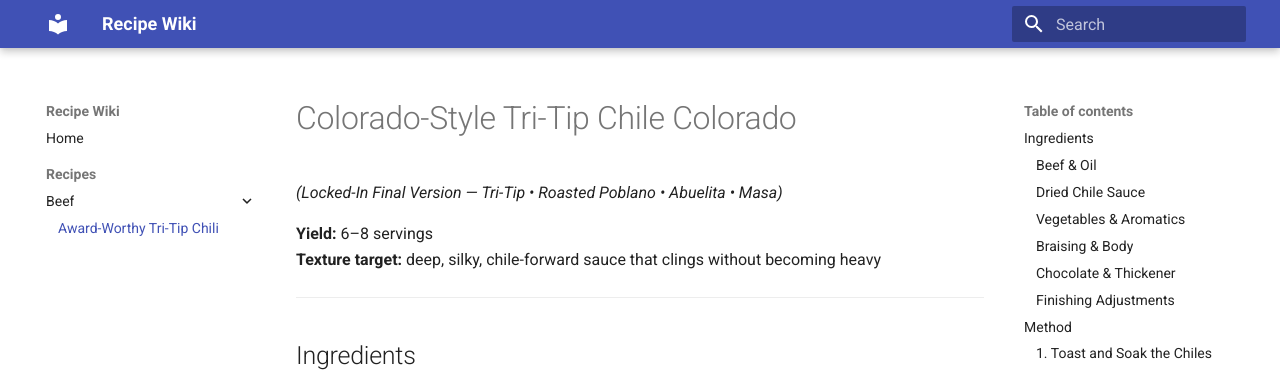
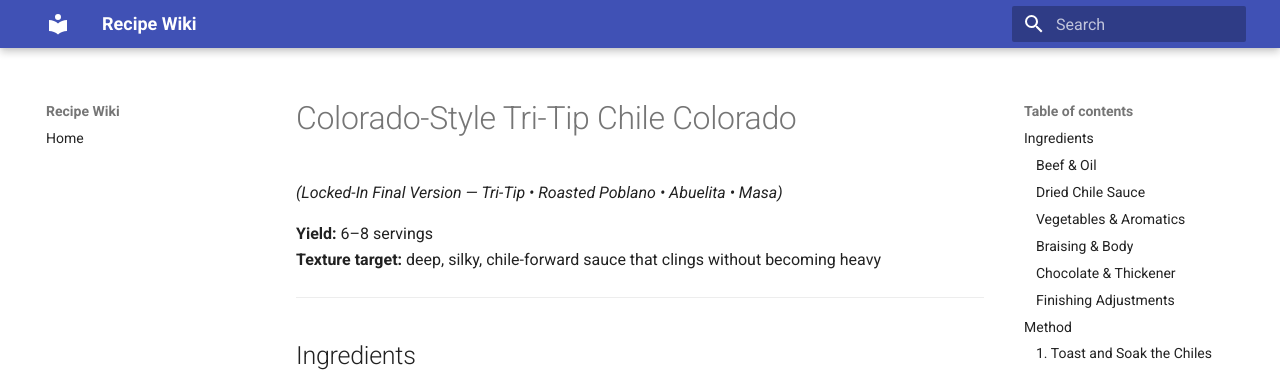
Before and after one commit to Solfood/recipes-wiki, an MkDocs documentation site: the page built from docs/recipes/beef/tri-tip-chili.md, in a window 1280 px wide. Shown: the top 372 px of the page. Built offline with MkDocs 1.6.1 and Material for MkDocs 9.7.7, drawn with Linux system fonts in a browser that asks for light colours.

Commit message:
simplify site structure mkdocs.yml

```diff
--- a/mkdocs.yml
+++ b/mkdocs.yml
@@ -6,17 +6,17 @@ theme:
   features:
     - navigation.instant
     - navigation.sections
+    - navigation.expand
     - toc.follow
     - search.suggest
     - search.highlight
 
 markdown_extensions:
   - admonition
+  - footnotes
   - toc:
       permalink: true
+      toc_depth: 2-3
 
 nav:
   - Home: index.md
-  - Recipes:
-      - Beef:
-          - Award-Worthy Tri-Tip Chili: recipes/beef/tri-tip-chili.md
```
